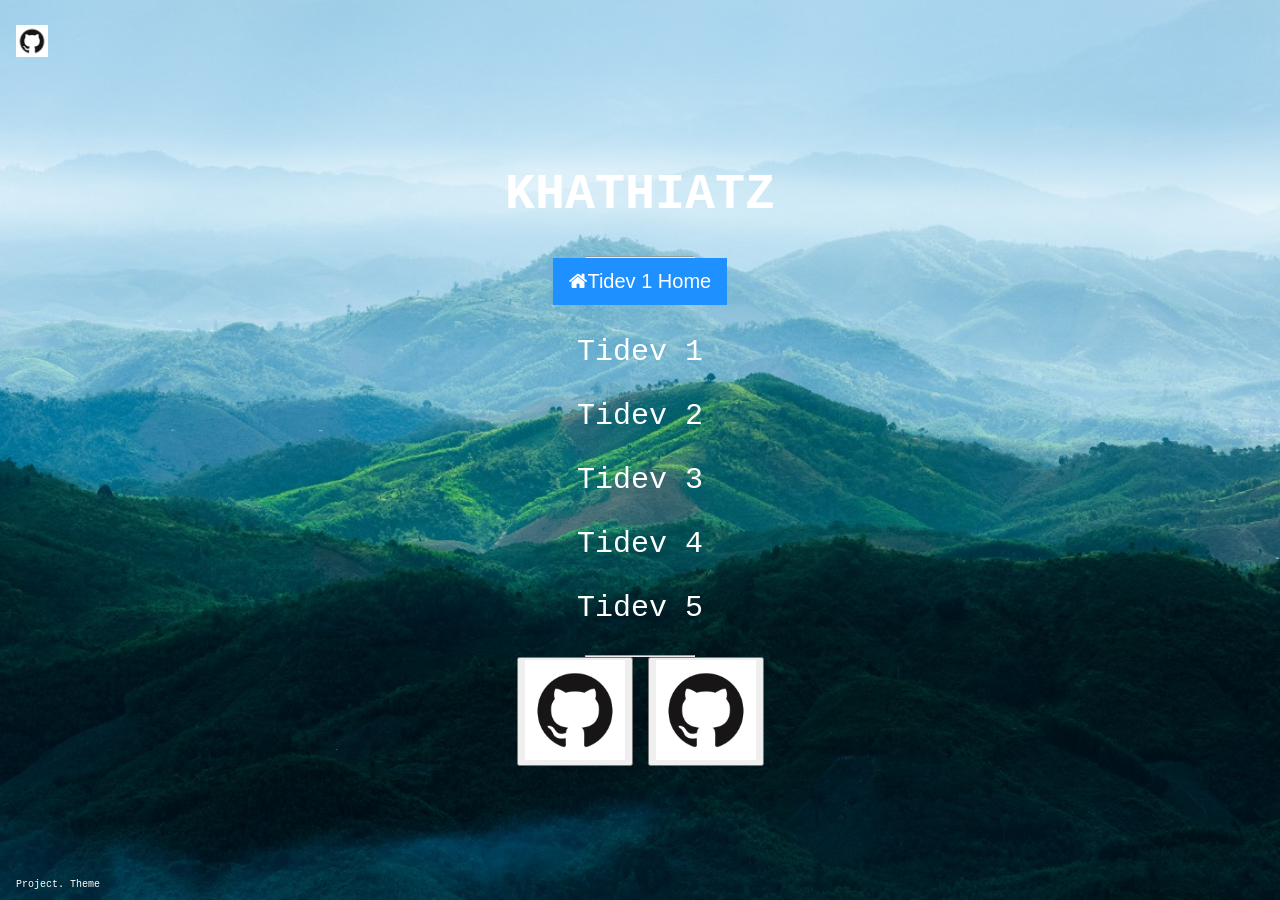
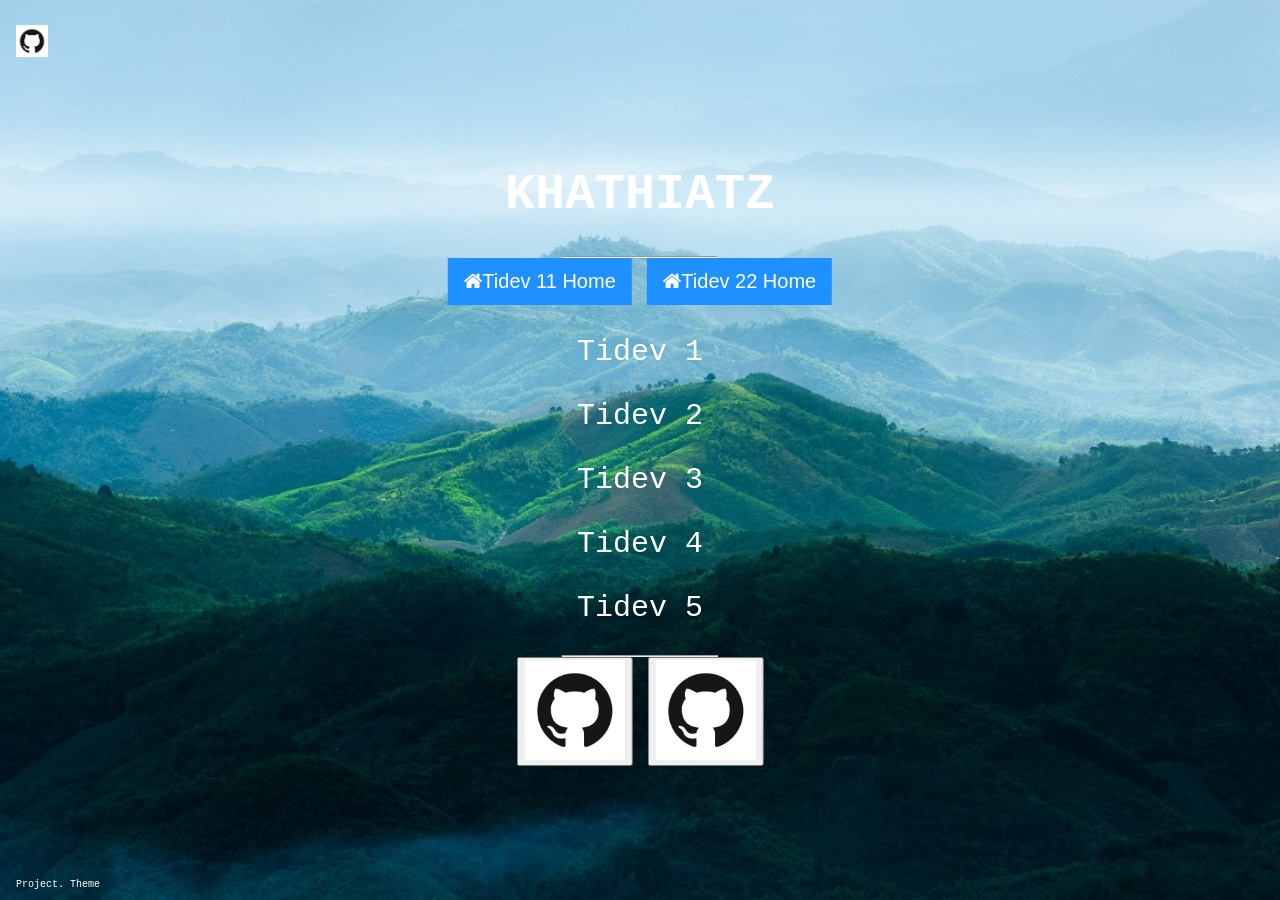
Before and after one commit to khathiatz/khathiatz.github.io, a Jekyll site: the page index.html, which Jekyll copies as it is, in a window 1280 px wide. Built offline with Jekyll 4.4.1, drawn with Linux system fonts in a browser that asks for light colours.

Commit message:
Update index.html

```diff
--- a/index.html
+++ b/index.html
@@ -96,7 +96,8 @@ a:active {
   <div class="middle">
     <h1>KHATHIATZ</h1>
     <hr>
-    <button class="btn"><i class="fa fa-home"></i><a href="https://khathiatz.github.io/tidev">Tidev 1</a> Home</button>
+    <button class="btn"><i class="fa fa-home"></i><a href="https://khathiatz.github.io/tidev">Tidev 11</a> Home</button>
+    <button class="btn"><i class="fa fa-home"></i><a href="https://khathiatz.github.io/tidev">Tidev 22</a> Home</button>
     <p style="font-size:30px"> <a href="https://khathiatz.github.io/tidev">Tidev 1</a></p>
     <p style="font-size:30px"> <a href="https://khathiatz.github.io/tidev">Tidev 2</a></p>
     <p style="font-size:30px"> <a href="https://khathiatz.github.io/tidev">Tidev 3</a></p>
```
